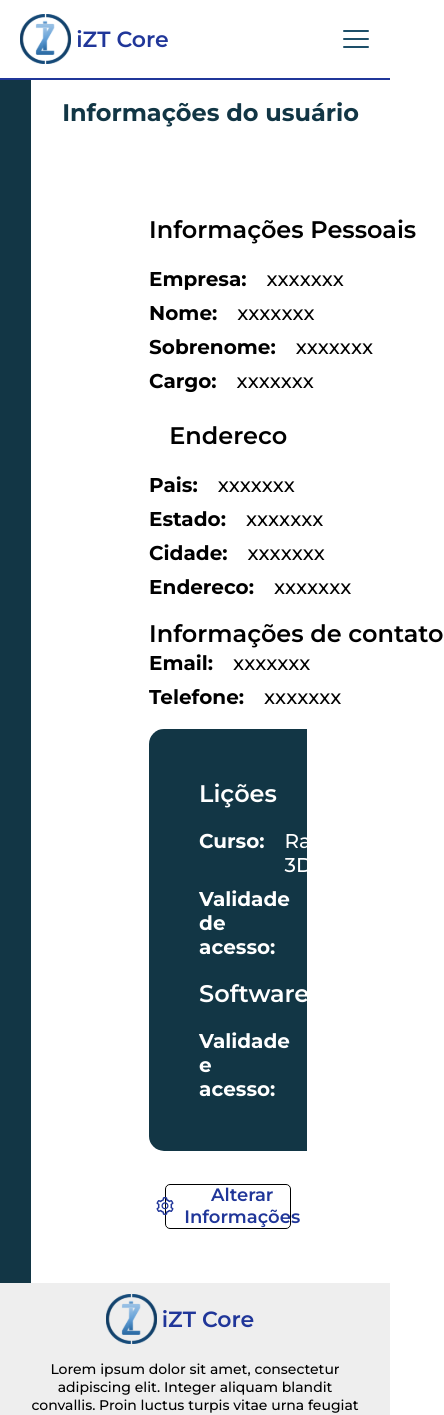
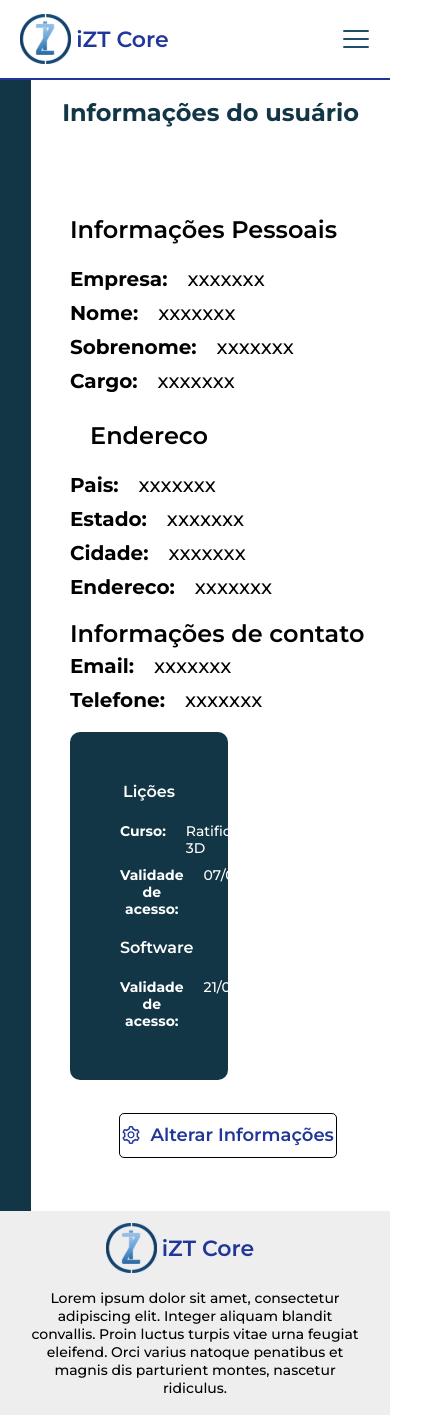
Before and after one commit to cpejr/IZT-web-frontend, a React (Vite) app: page /perfil in a window 390 px wide. Shown: the top 1415 px of the page, 444 px wide, since content can reach past the window. Built offline with nearby package versions, Linux system fonts and the light colour scheme.

Commit message:
fix: responsiveness

```diff
--- a/src/pages/Profile/Profile.jsx
+++ b/src/pages/Profile/Profile.jsx
@@ -101,7 +101,7 @@ function Profile() {
                   <Subtitle>Software</Subtitle>
                   <Infos>
                     <Info2>
-                      <h1>Validade e acesso: </h1>
+                      <h1>Validade de acesso: </h1>
                       <h2>21/06/2025</h2>
                     </Info2>
                   </Infos>
--- a/src/pages/Profile/Styles.js
+++ b/src/pages/Profile/Styles.js
@@ -87,7 +87,6 @@ export const Container = styled.div`
     display: flex;
     flex-direction: column;
     align-items: center;
-
     gap: 20px;
   }
 `;
@@ -99,8 +98,6 @@ export const DataContainer = styled.div`
   @media (max-width: 700px) {
     display: flex;
     flex-direction: column;
-    align-items: center;
-
     gap: 20px;
   }
 `;
@@ -109,6 +106,13 @@ export const FirstColumn = styled.div`
   flex-direction: column;
   gap: 20px;
   width: 50%;
+  @media (max-width: 700px) {
+    display: flex;
+    flex-direction: column;
+    align-items: center;
+
+    gap: 20px;
+  }
 `;
 
 export const SecondColumn = styled.div`
@@ -117,6 +121,13 @@ export const SecondColumn = styled.div`
   gap: 20px;
   width: 50%;
   height: auto;
+  @media (max-width: 700px) {
+    display: flex;
+    flex-direction: column;
+    align-items: flex-start;
+
+    gap: 20px;
+  }
 `;
 
 export const PersonalData = styled.div`
@@ -213,6 +224,11 @@ export const ChangeInfo = styled.button`
   font-size: 18px;
   font-weight: 600;
   color: ${(props) => props.theme.colors.blue};
+  @media (max-width: 700px) {
+    align-items: center;
+    justify-content: center;
+    width: 218px;
+  }
 `;
 export const Contact = styled.p`
   gap: 20px;
@@ -248,6 +264,16 @@ export const Lessons = styled.p`
 
     color: #fff;
   }
+  @media (max-width: 700px) {
+    border-radius: 10px;
+    justify-content: center;
+    align-items: flex-start;
+    h3 {
+      font-size: 16px;
+      line-height: 20px;
+      text-align: center;
+    }
+  }
 `;
 export const Info2 = styled.div`
   display: flex;
@@ -256,8 +282,9 @@ export const Info2 = styled.div`
     font-family: 'Montserrat';
     font-style: normal;
     font-weight: 700;
-    font-size: 20px;
-    line-height: 24px;
+    font-size: 18px;
+    line-height: 29px;
+    text-align: left;
 
     color: #fff;
   }
@@ -265,9 +292,22 @@ export const Info2 = styled.div`
     font-family: 'Montserrat';
     font-style: normal;
     font-weight: 500;
-    font-size: 20px;
-    line-height: 24px;
+    font-size: 18px;
+    line-height: 29px;
+    text-align: left;
 
     color: #fff;
   }
+  @media (max-width: 700px) {
+    h1 {
+      font-size: 14px;
+      line-height: 17px;
+      text-align: center;
+    }
+    h2 {
+      font-size: 14px;
+      line-height: 17px;
+      text-align: left;
+    }
+  }
 `;
```
